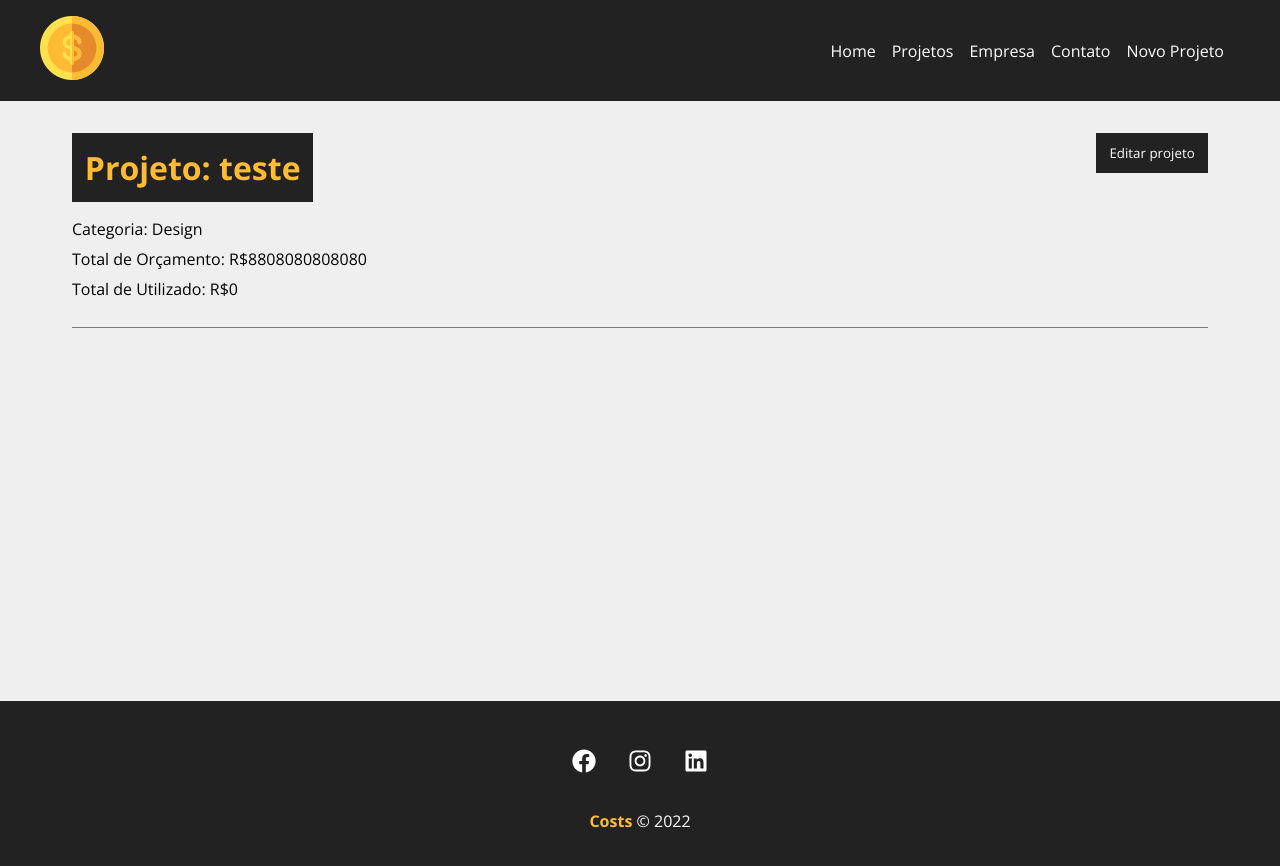
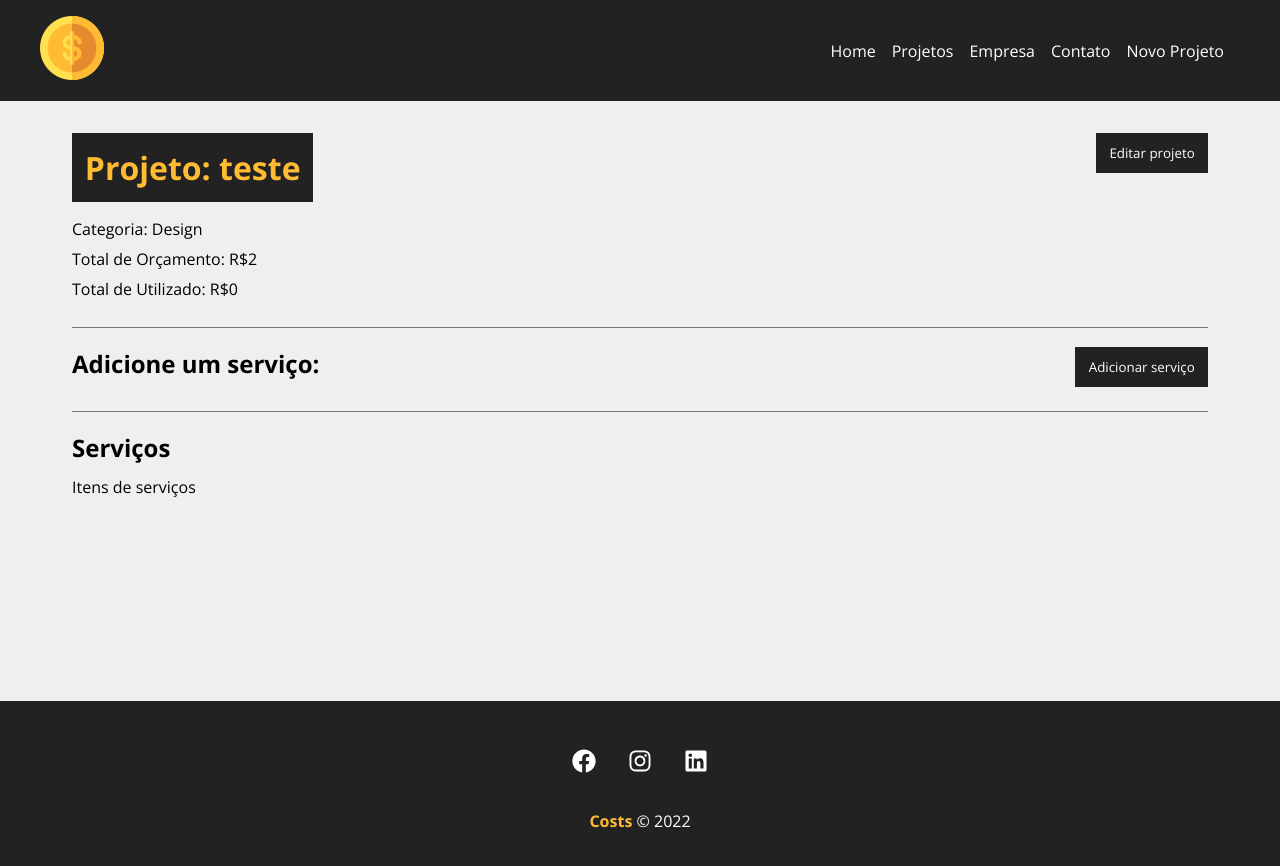
Before and after one commit to ehurafa/react-hora-de-codar, a React (Create React App) app in the folder costs/: page /project/1 in a window 1280 px wide. Shown: the top 866 px of the page. Built offline with nearby package versions, Linux system fonts and the light colour scheme; data requests are answered from the project's data file; the HTML template or start-up script is replaced by a standard one.

Commit message:
create services area

```diff
--- a/costs/db.json
+++ b/costs/db.json
@@ -2,7 +2,7 @@
   "projects": [
     {
       "name": "teste",
-      "budget": "8808080808080",
+      "budget": "2",
       "category": {
         "id": "3",
         "name": "Design"
--- a/costs/src/components/pages/Project.js
+++ b/costs/src/components/pages/Project.js
@@ -14,6 +14,7 @@
     const { id } = useParams()
     const [project, setProject] = useState([])
     const [showProjectForm, setShowProjectForm] = useState(false)
+    const [showServiceForm, setShowServiceForm] = useState(false)
     const [message, setMessage] = useState()
     const [typeMessage, setTypeMessage] = useState()
 
@@ -33,6 +34,7 @@
     }, [id])
 
     function editPost(project) {
+        setMessage('')
         if(project.budget < project.cost) {
             setMessage('O orçamento não pode ser menor que o custo do projeto!')
             setTypeMessage('error')
@@ -61,6 +63,10 @@
 
     function toggleProjectForm() {
         setShowProjectForm(!showProjectForm)
+    }
+
+    function toggleServiceForm() {
+        setShowServiceForm(!showServiceForm)
     }
 
     return (
@@ -100,6 +106,24 @@
                                     )
                                 }
                             </div>
+                            <div className={styles.service_form_container}>
+                                <h2>Adicione um serviço:</h2>
+                                <button className={styles.btn} onClick={toggleServiceForm}>
+                                    {!showServiceForm ? 'Adicionar serviço' : 'Fechar'}
+                                </button>
+                                <div className={styles.project_info}>
+                                    { showServiceForm && (
+                                        <div>
+                                            formulário do serviço
+                                        </div>
+                                        )
+                                    }
+                                </div>
+                            </div>
+                            <h2>Serviços</h2>
+                            <Container customClass="start">
+                                <p>Itens de serviços</p>
+                            </Container>
                         </Container>
                     </div>
                 )
```
